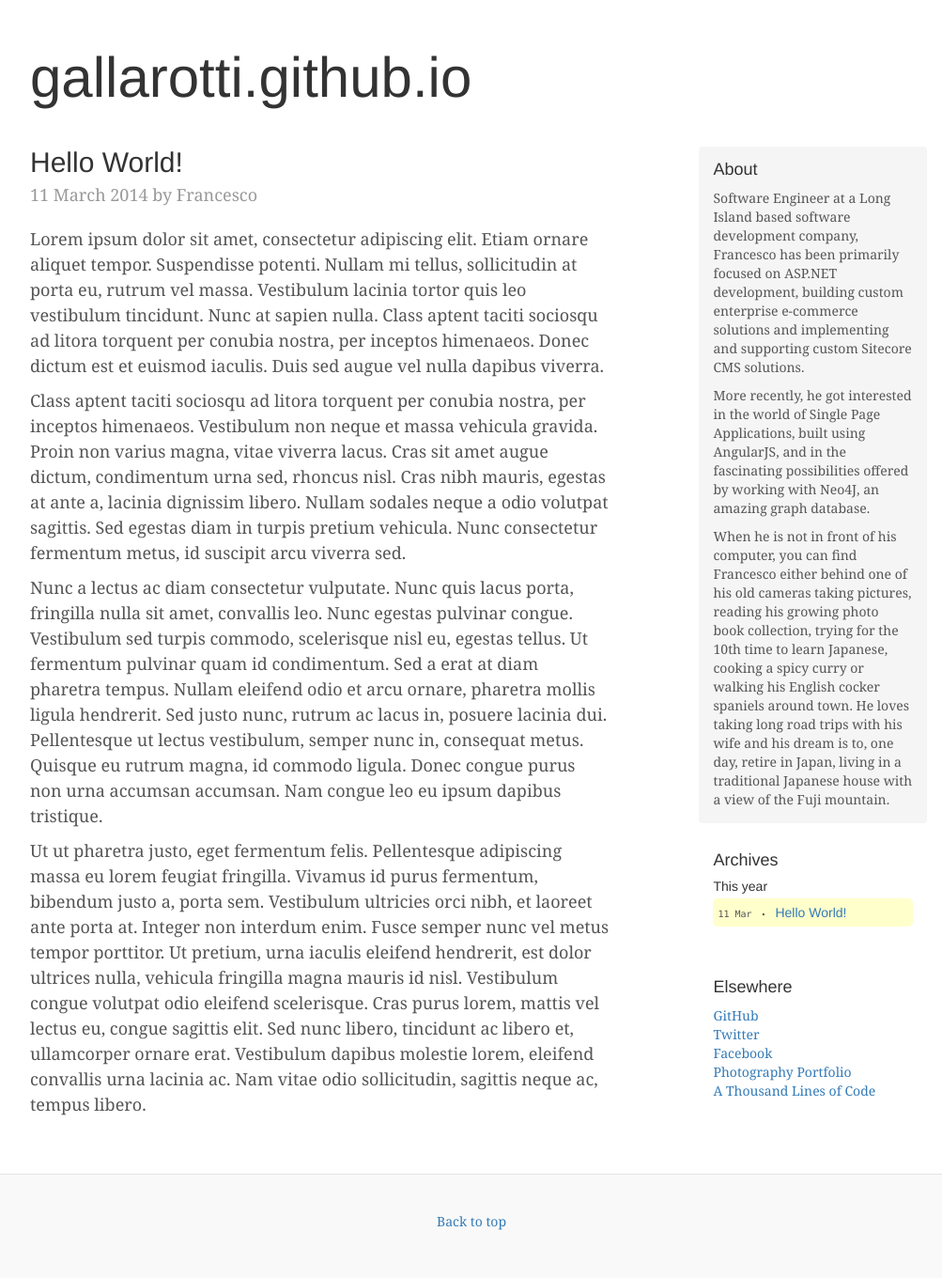
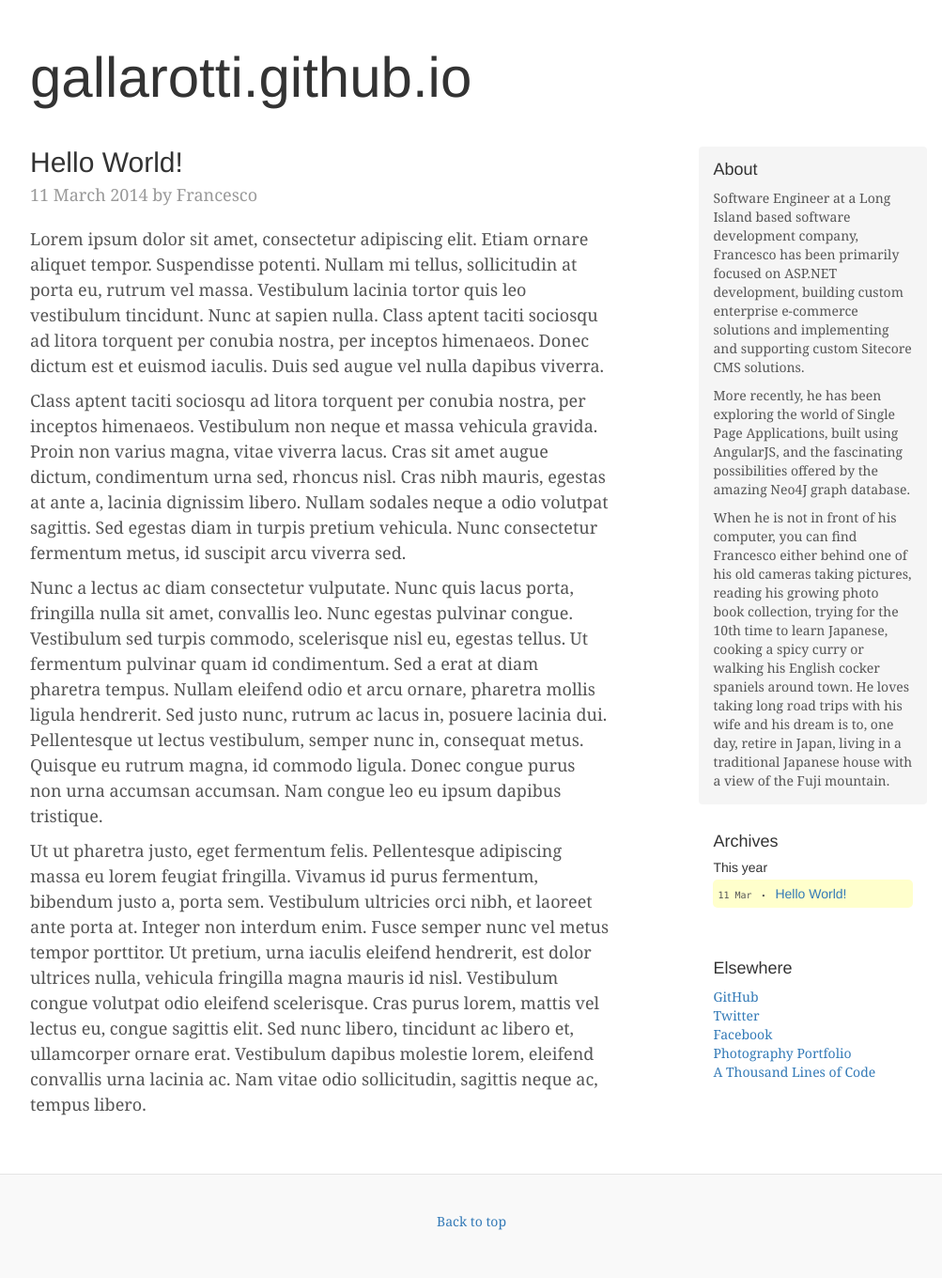
Before and after one commit to gallarotti/gallarotti.github.io, a Jekyll site: the page built from index.html, in a window 1280 px wide. Shown: the whole page at 94% size, without its empty margins (138-1141 px from the left). Built offline with Jekyll 4.4.1, drawn with Linux system fonts in a browser that asks for light colours; nearby versions of some CDN libraries; the list of posts is cut into pages by our own code.

Commit message:
about updated

```diff
--- a/_includes/footer.html
+++ b/_includes/footer.html
@@ -4,8 +4,8 @@
           <div class="sidebar-module sidebar-module-inset">
             <h4>About</h4>
             <p>Software Engineer at a Long Island based software development company, Francesco has been primarily focused on ASP.NET development, building custom enterprise e-commerce solutions and implementing and supporting custom Sitecore CMS solutions.</p>
-            <p>More recently, he got interested in the world of Single Page Applications, built using AngularJS, and
-            in the fascinating possibilities offered by working with Neo4J, an amazing graph database.</p>
+            <p>More recently, he has been exploring the world of Single Page Applications, built using AngularJS, and
+            the fascinating possibilities offered by the amazing Neo4J graph database.</p>
             <p>When he is not in front of his computer, you can find Francesco either behind one of his old cameras taking pictures, reading his growing photo book collection, trying for the 10th time to learn Japanese, cooking a spicy curry or walking his English cocker spaniels around town. He loves taking long road trips with his wife and his dream is to, one day, retire in Japan, living in a traditional Japanese house with a view of the Fuji mountain.</p>
           </div>
           <div id="archive" class="sidebar-module">
```
